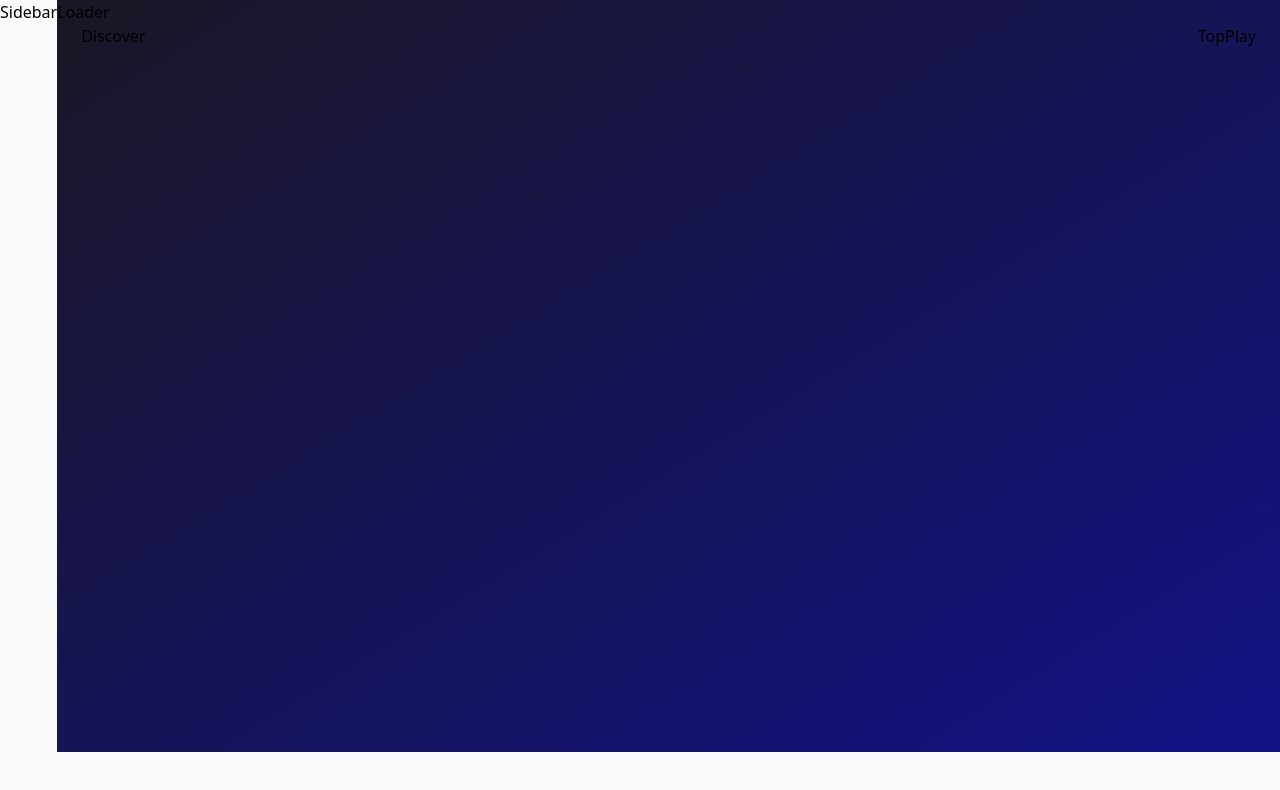
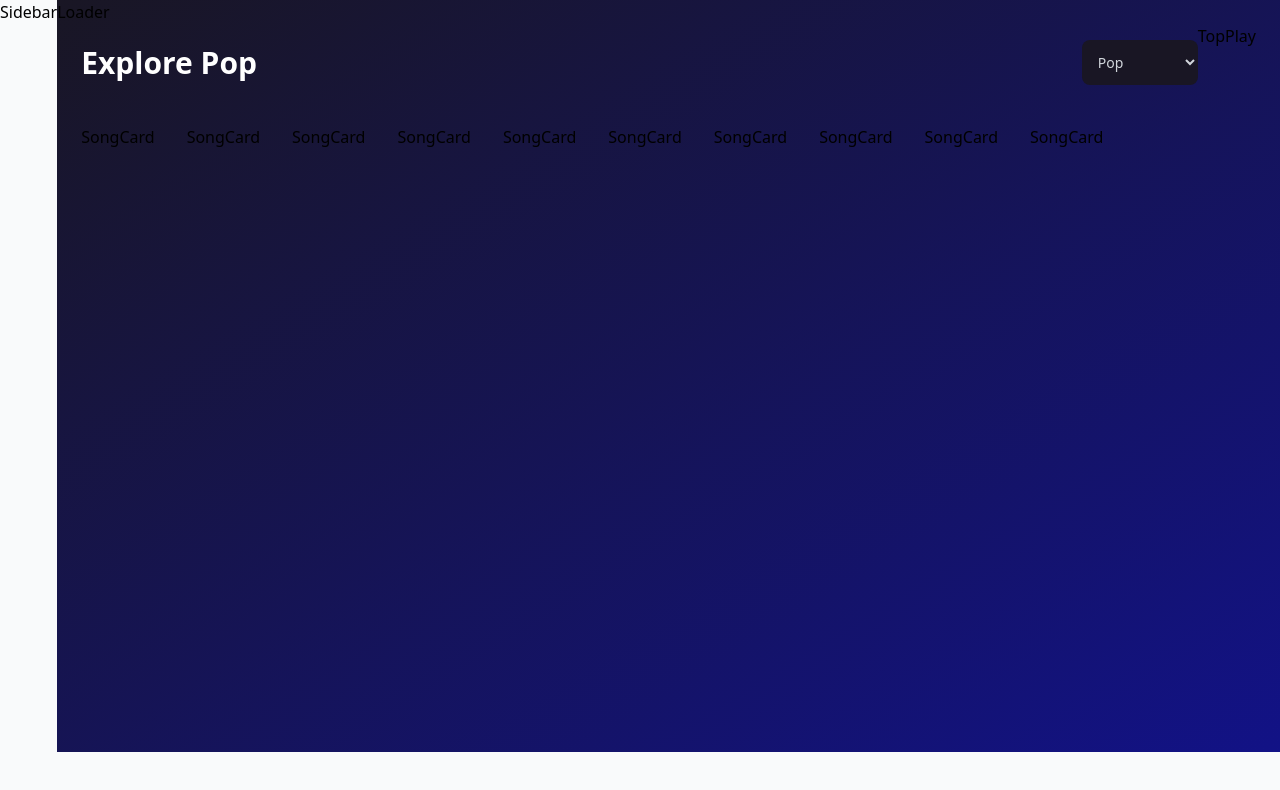
Before and after one commit to pcbennett108/SoundScape-player, a React (Vite) app: page / in a window 1280 px wide. Shown: the top 790 px of the page. Built offline with nearby package versions, Linux system fonts and the light colour scheme.

Commit message:
add Explore base and empty Cards to Explore base

```diff
--- a/index.html
+++ b/index.html
@@ -4,7 +4,7 @@
     <meta charset="UTF-8" />
     <link rel="icon" type="image/svg+xml" href="/src/assets/favicon.ico" />
     <meta name="viewport" content="width=device-width, initial-scale=1.0" />
-    <title>Lyriks</title>
+    <title>SoundScape</title>
   </head>
   <body class="h-full overflow-hidden">
     <div id="root"></div>
--- a/src/pages/Discover.jsx
+++ b/src/pages/Discover.jsx
@@ -1,3 +1,35 @@
-const Discover = () => <div>Discover</div>;
+import { Error, Loader, SongCard } from "../components";
+import { genres } from "../assets/constants";
+
+const Discover = () => {
+  const genreTitle = "Pop";
+
+  return (
+    <div className="flex flex-col">
+      <div className="w-full flex justify-between items-center sm:flex-row flex-col mt-4 mb-10">
+        <h2 className="font-bold text-3xl text-white text-left">
+          Explore {genreTitle}
+        </h2>
+        <select
+          value=""
+          className="bg-black text-gray-300 p-3 text-sm rounded-lg outline-none sm:mt-0 mt-5"
+        >
+          {genres.map((genre) => (
+            <option key={genre.value} value={genre.value}>
+              {genre.title}
+            </option>
+          ))}
+        </select>
+      </div>
+      <div className="flex flex-wrap sm:justify-start justify-center gap-8">
+        {[1, 2, 3, 4, 5, 6, 7, 8, 9, 10].map((song, i) => (
+          <SongCard key={song.key} song={song} i={i} />
+        ))}
+      </div>
+    </div>
+  );
+};
 
 export default Discover;
+
+/* onChange={() = {}} */
```
